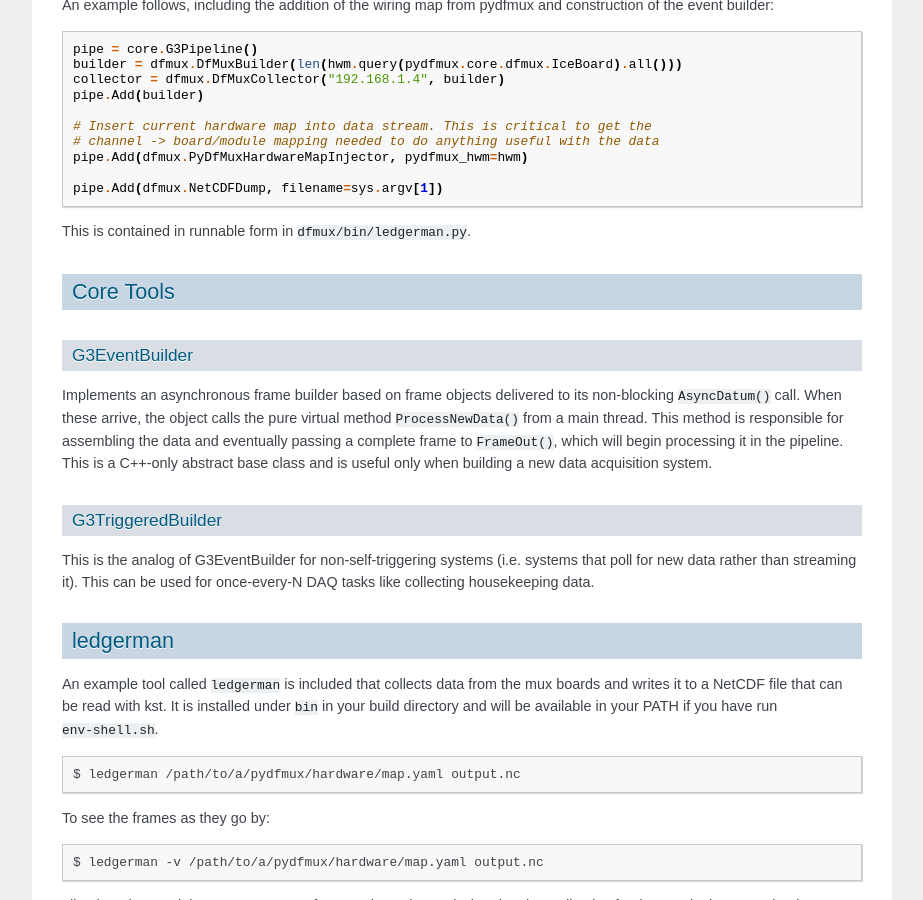
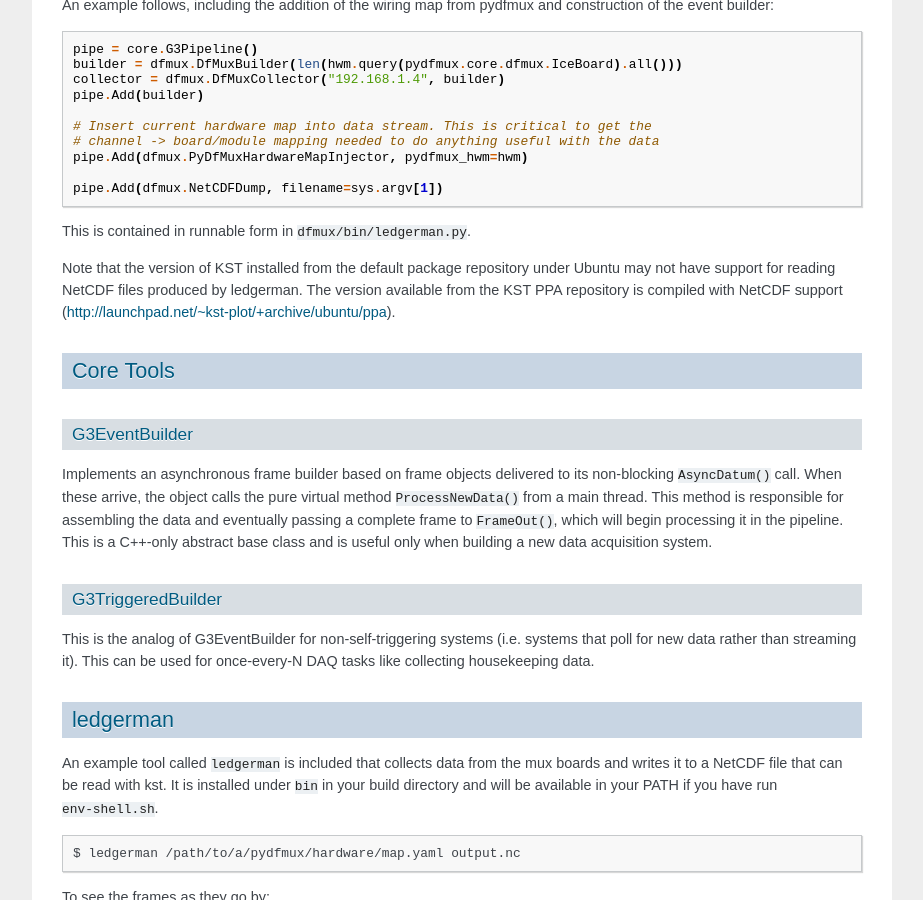
Before and after one commit to CMB-S4/spt3g_software, a Sphinx documentation site: the page built from doc/dataacquisition.rst, in a window 1280 px wide and 900 px high, scrolled down 3363 px. Shown: the whole window, without its empty margins (198-1121 px from the left). Built offline with Sphinx 7.4.7, drawn with Linux system fonts in a browser that asks for light colours.

Commit message:
Update dataacquisition.rst

```diff
--- a/doc/dataacquisition.rst
+++ b/doc/dataacquisition.rst
@@ -131,6 +131,8 @@ An example follows, including the addition of the wiring map from pydfmux and co
 
 This is contained in runnable form in ``dfmux/bin/ledgerman.py``.
 
+Note that the version of KST installed from the default package repository under Ubuntu may not have support for reading NetCDF files produced by ledgerman. The version available from the KST PPA repository is compiled with NetCDF support (http://launchpad.net/~kst-plot/+archive/ubuntu/ppa).
+
 Core Tools
 ==========
 
```
